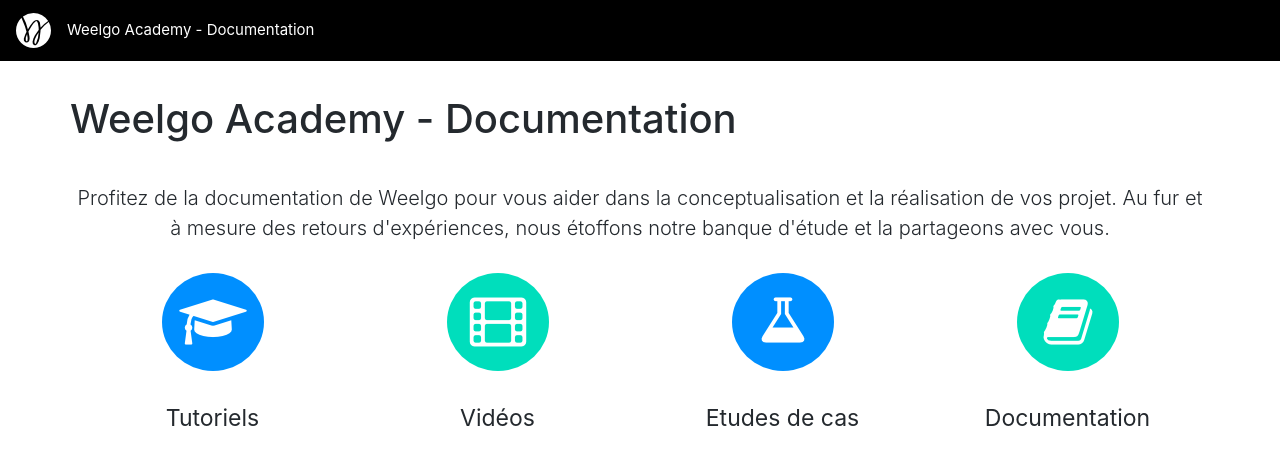
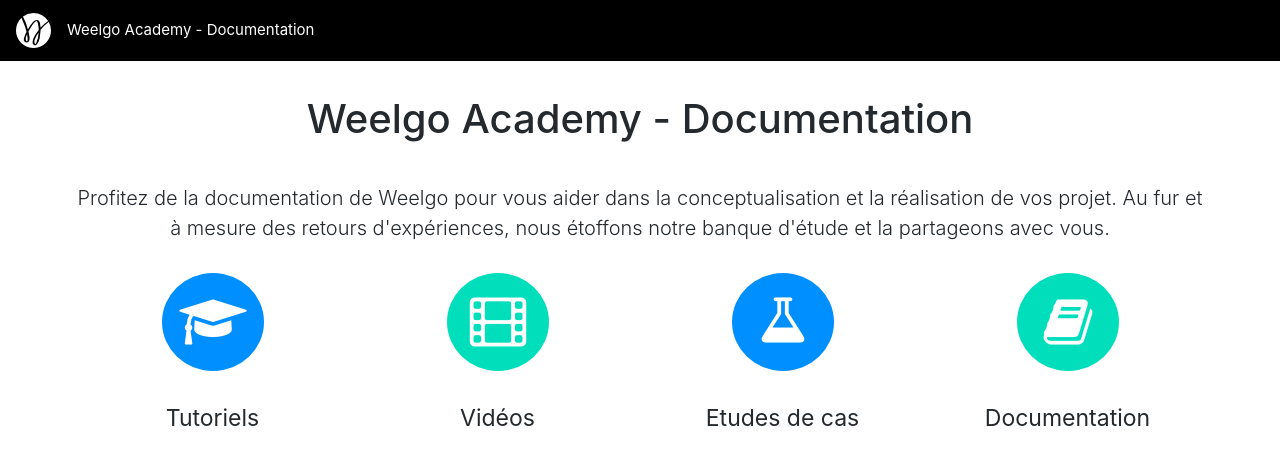
Before and after one commit to Weelgo/weelgo.github.io, a Jekyll site: the page built from fr/index.html, in a window 1280 px wide and 900 px high. Shown: the top 465 px of the window. Built offline with Jekyll 4.4.1, drawn with Linux system fonts in a browser that asks for light colours.

Commit message:
Modif index

```diff
--- a/_layouts/main_index_fr.html
+++ b/_layouts/main_index_fr.html
@@ -10,7 +10,7 @@
 	<div class="container" style="margin-top: 95px;">
 
 		<div class="row">
-			<h1 class="text-center" style="margin-bottom: 20px;display: inline;">Weelgo Academy - Documentation</h1>
+			<h1 class="text-center" style="margin-bottom: 20px;width: 100%;">Weelgo Academy - Documentation</h1>
 
 			<p class="lead text-center" style="margin-top: 20px;margin-bottom: 30px;">
 				Profitez de la documentation de Weelgo pour vous aider dans la conceptualisation et la réalisation de vos projet.
```
